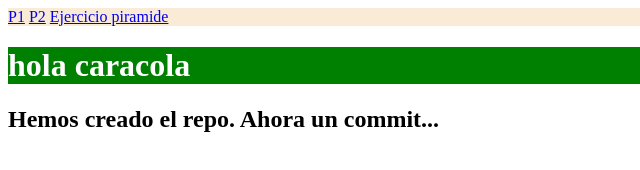
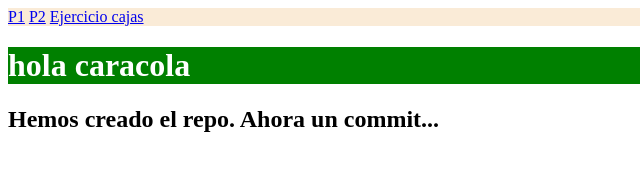
Before and after one commit to NMateoo/t3, a plain HTML site: page index.html in a window 1280 px wide. Shown: the full height of the page, 0-640 px from the left. Drawn offline with Linux system fonts and the light colour scheme.

Commit message:
Update index.html

```diff
--- a/index.html
+++ b/index.html
@@ -12,7 +12,7 @@
     <nav>
         <a href="./index.html">P1</a>
         <a href="./pagina2.html">P2</a>
-        <a href="./flex2.html">Ejercicio piramide</a>
+        <a href="./flex2.html">Ejercicio cajas</a>
     </nav>
     <h1>hola caracola</h1>
     <h2>Hemos creado el repo. Ahora un commit...</h2>
```
